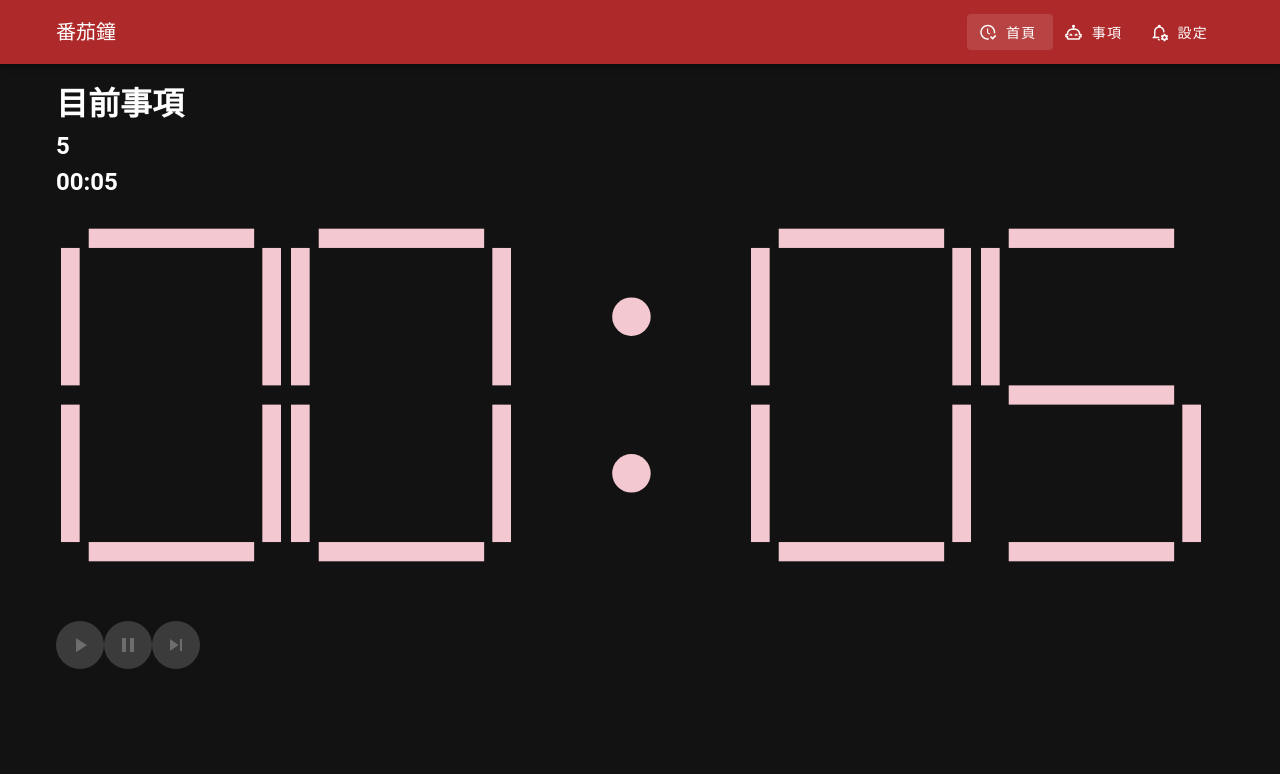
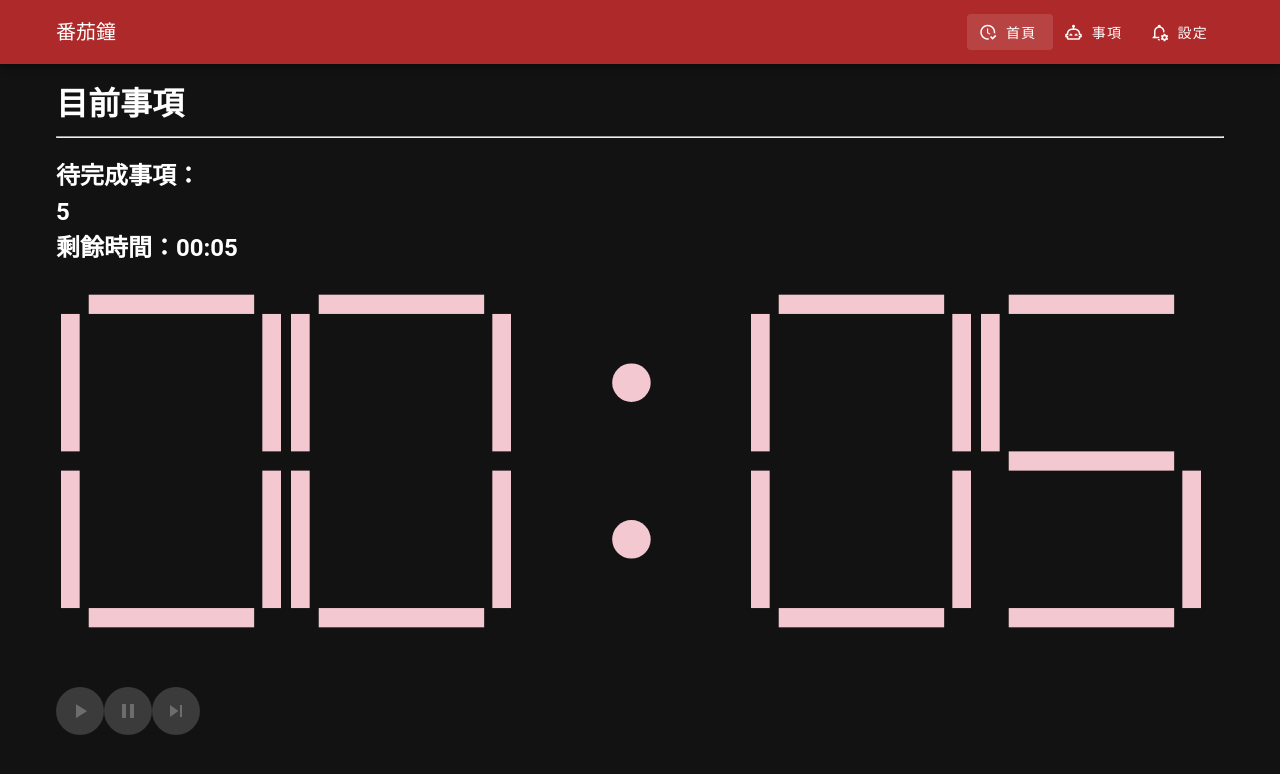
Before and after one commit to yunahsuya/Pomodoros, a Vue app: page / in a window 1280 px wide. Shown: the top 774 px of the page. Built offline with nearby package versions, Linux system fonts and the light colour scheme; a small style sheet from the web is missing.

Commit message:
Update_content

```diff
--- a/src/views/HomeView.vue
+++ b/src/views/HomeView.vue
@@ -3,15 +3,16 @@
   <v-container>
     <v-row>
       <v-col cols="12">
-        <h1>目前事項</h1>
+        <h1 class="mb-2">目前事項</h1>
+        <hr />
         <!-- 目前待完成事項 -->
-        <h2>{{ list.currentItem }}</h2>
+        <h2 class="mt-5">待完成事項：{{ list.currentItem }}</h2>
 
         <!-- 事項剩餘時間 -->
         <h2>{{ list.timeleft }}</h2>
 
         <!-- 剩餘時間 -->
-        <h2>{{ timeLeftText }}</h2>
+        <h2>剩餘時間：{{ timeLeftText }}</h2>
 
         <!-- 改字體顏色
         color="white" => 白色
```
